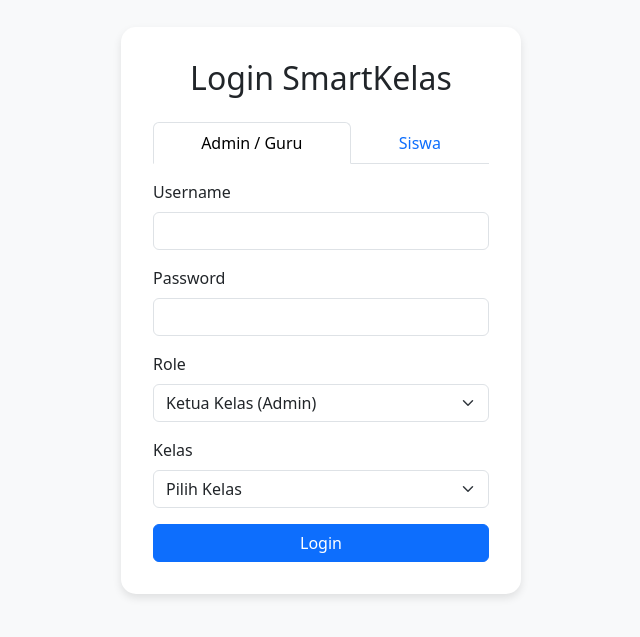
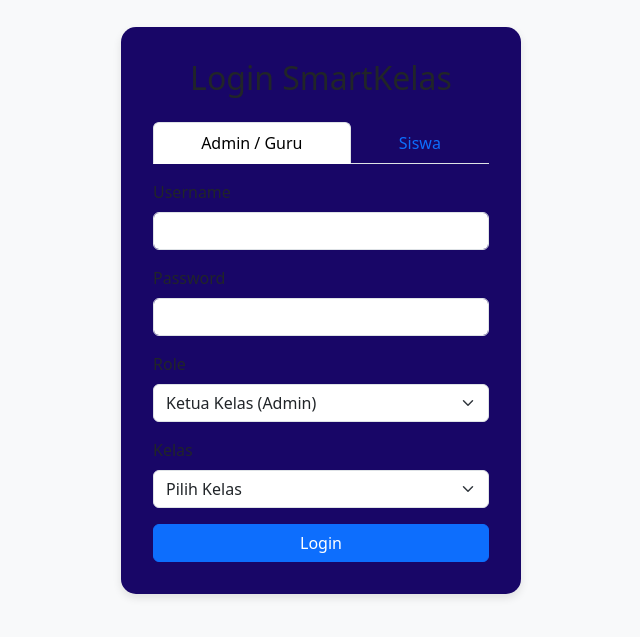
Before and after one commit to haryaananta/kelola_kelas, a PHP site: page /login.php in a window 1280 px wide. Shown: the top 637 px of the page, without its empty margins (246-886 px from the left). Run offline with PHP 8.4, Linux system fonts and the light colour scheme; data that the repository does not hold is empty.

Commit message:
ubah css

```diff
--- a/assets/css/style.css
+++ b/assets/css/style.css
@@ -8,5 +8,5 @@ body {
     padding: 2rem;
     border-radius: 15px;
     box-shadow: 0 4px 8px rgba(0,0,0,0.1);
-    background-color: #fff;
+    background-color: #180667;
 }
```
